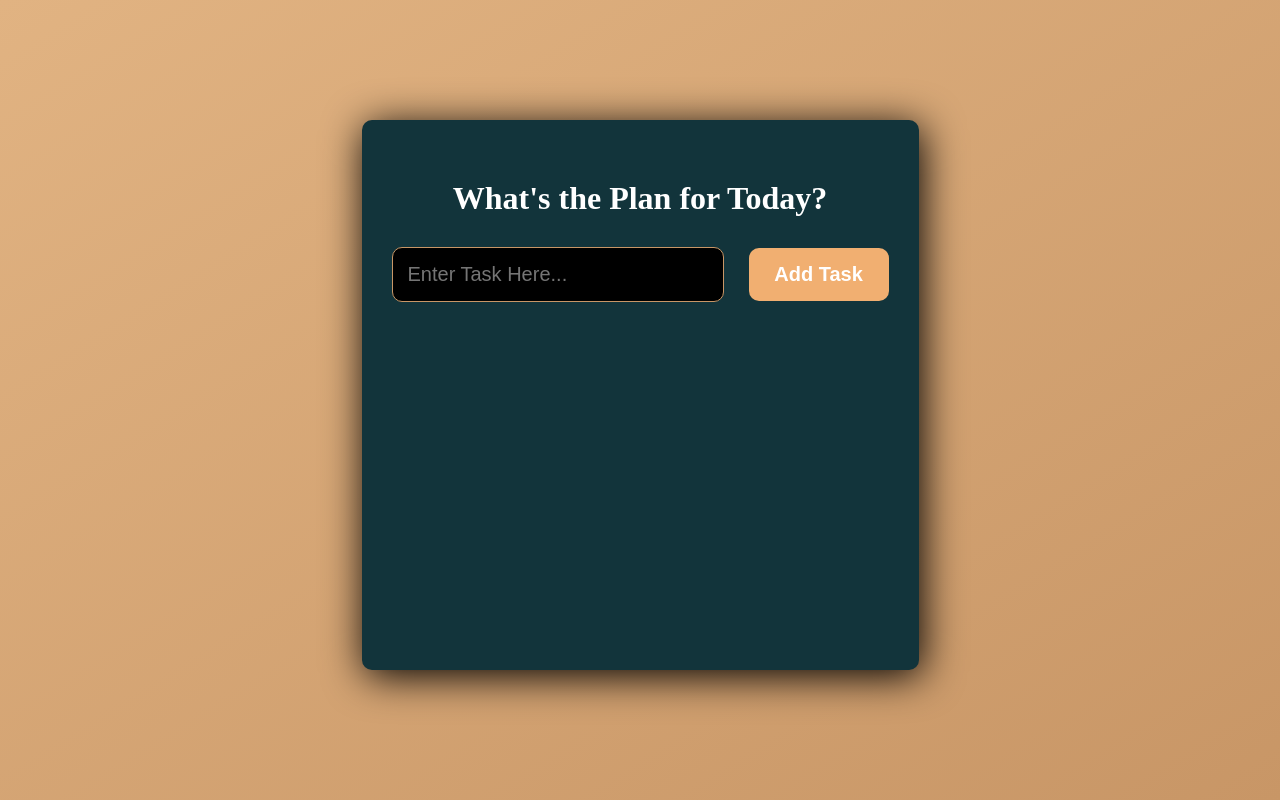
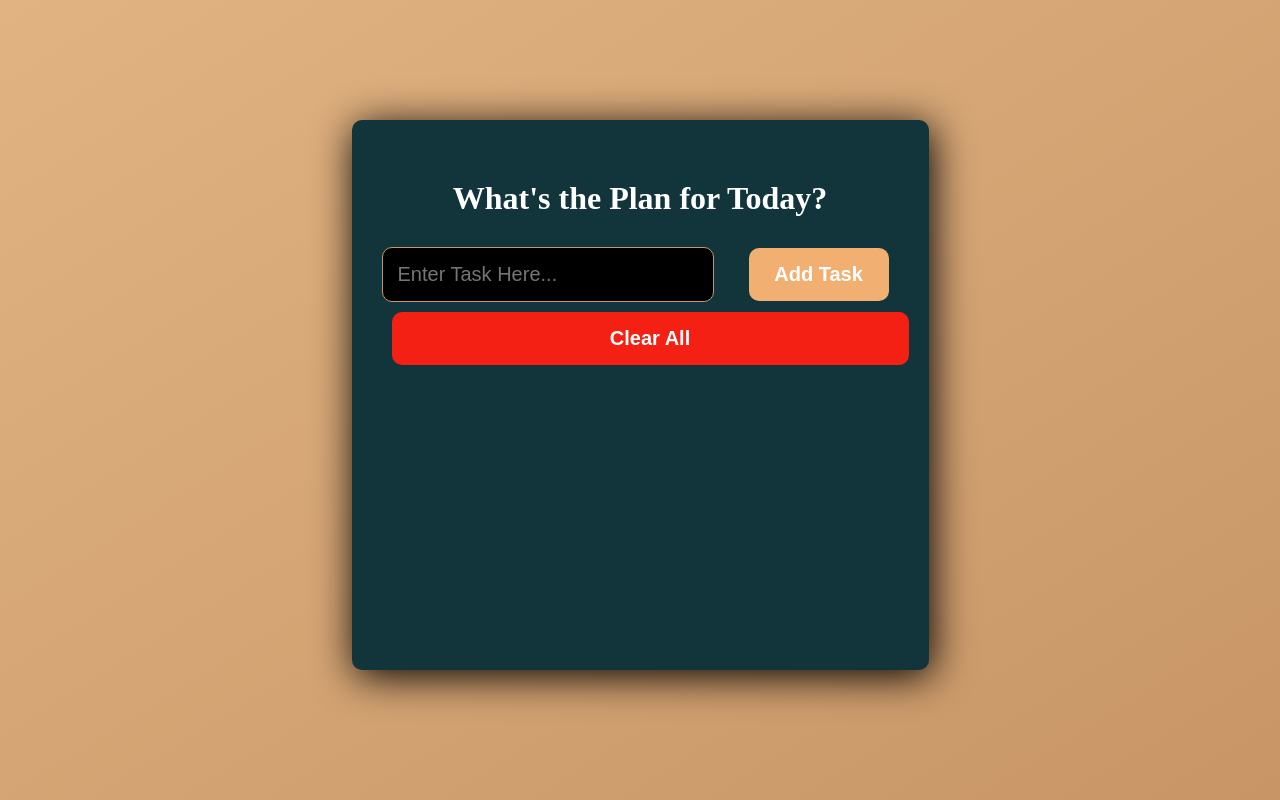
Before and after one commit to kennedyowusu/todo-list-reactjs-application, a React (Create React App) app: page / in a window 1280 px wide. Built offline with nearby package versions, Linux system fonts and the light colour scheme.

Commit message:
implement clear all functionality

```diff
--- a/src/App.css
+++ b/src/App.css
@@ -44,13 +44,25 @@
 .button-add {
   width: 140px;
   padding: 15px 15px;
+  margin: 0 10px;
   font-size: 20px;
   color: #fff;
   font-weight: bold;
   border-radius: 10px;
   border: 0;
   background-color: #f1af71;
-  cursor: pointer;
+}
+
+.button-clear {
+  width: 100%;
+  padding: 15px 15px;
+  margin: 10px 10px;
+  font-size: 20px;
+  color: #fff;
+  font-weight: bold;
+  border-radius: 10px;
+  border: 0;
+  background-color: #F32013;
 }
 
 .list-item {
@@ -74,7 +86,6 @@
   display: flex;
   align-items: center;
   justify-content: flex-end;
-
 }
 
 .button-complete,
--- a/src/App.js
+++ b/src/App.js
@@ -1,6 +1,7 @@
 import './App.css'
 import Header from './components/Header'
 import Content from './components/Content'
+import Footer from './components/Footer'
 
 
 function App() {
--- a/src/components/Content.js
+++ b/src/components/Content.js
@@ -1,6 +1,7 @@
 import React, {  useState } from 'react'
 import AddTaskForm from './AddTaskForm'
 import TaskItems from './TaskItems'
+import Footer from './Footer'
 
 function Content() {
 
@@ -58,6 +59,11 @@ function Content() {
     saveToLocalStorage(updatedList);
   }
 
+  const removeAllTasks = () => {
+    const emptyList = [];
+    saveToLocalStorage(emptyList);
+  }
+
   return (
     <section>
       <AddTaskForm
@@ -76,6 +82,9 @@ function Content() {
         handleDelete={handleDelete}
         handleComplete={handleComplete}
       />
+      <Footer
+        removeAllTasks={removeAllTasks}
+      />
 
     </section>
   )
--- /dev/null
+++ b/src/components/Footer.js
@@ -0,0 +1,18 @@
+import React from 'react'
+
+const Footer = ({
+  removeAllTasks
+ }) => {
+ return (
+  <div>
+   <button className="button-clear"
+    aria-label='Clear Item'
+    onClick={removeAllTasks}
+      >
+        Clear All
+      </button>
+  </div>
+ )
+}
+
+export default Footer
```
